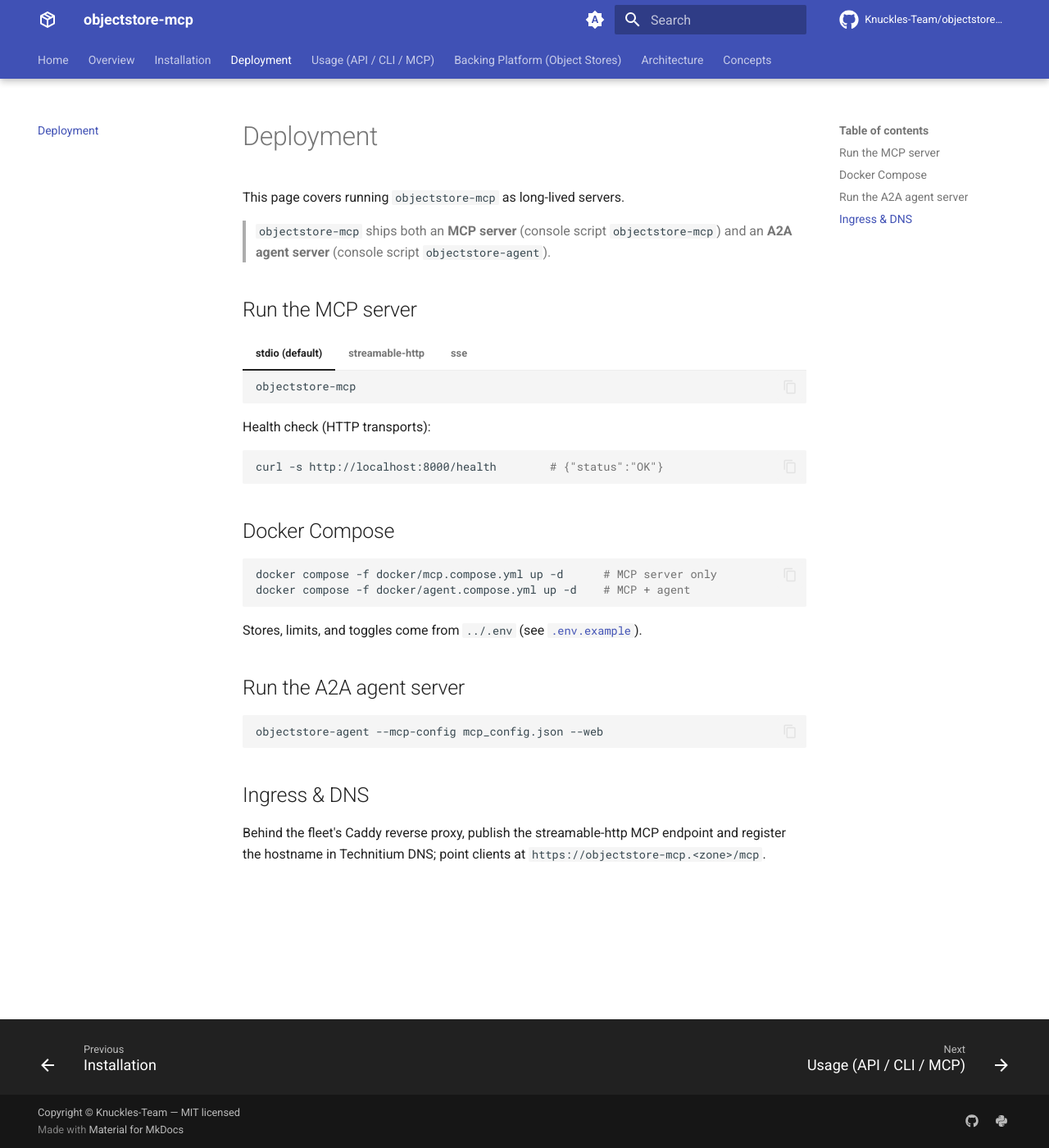
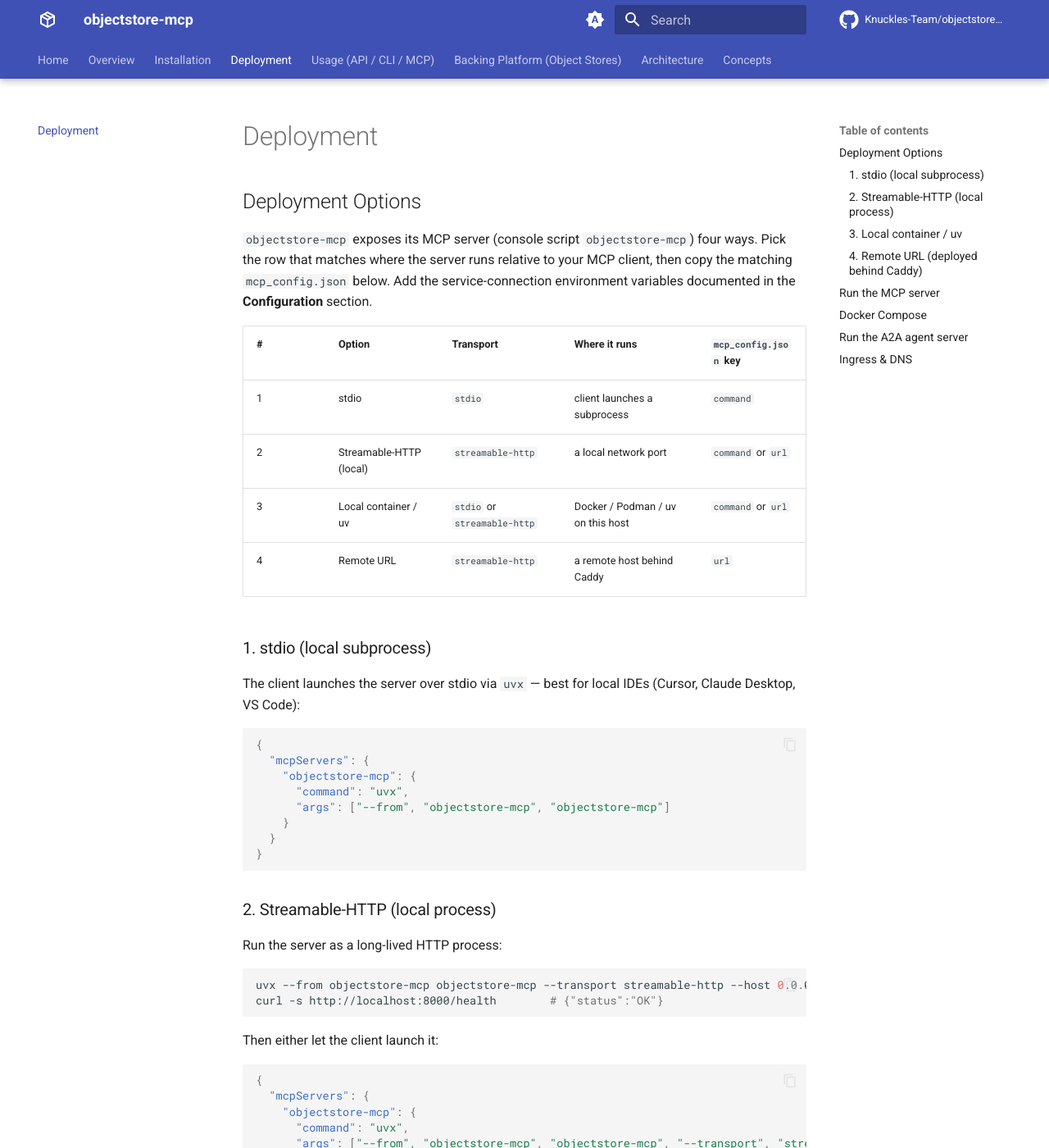
Before and after one commit to Knuckles-Team/objectstore-mcp, an MkDocs documentation site: the page built from docs/deployment.md, in a window 1280 px wide and 1400 px high. Shown: the whole window at 82% size. Built offline with MkDocs 1.6.1 and Material for MkDocs 9.7.7, drawn with Linux system fonts in a browser that asks for light colours; comment, search, counter and statistics services are not loaded; some of the changed text lies outside the part shown.

Commit message:
Standardize MCP deployment docs: 4 options + docs pointer

````diff
--- a/docs/deployment.md
+++ b/docs/deployment.md
@@ -1,4 +1,135 @@
 # Deployment
+
+<!-- BEGIN GENERATED: deployment-options -->
+## Deployment Options
+
+`objectstore-mcp` exposes its MCP server (console script `objectstore-mcp`) four ways. Pick the row that
+matches where the server runs relative to your MCP client, then copy the matching
+`mcp_config.json` below. Add the service-connection environment variables documented in the **Configuration** section.
+
+| # | Option | Transport | Where it runs | `mcp_config.json` key |
+|---|--------|-----------|---------------|------------------------|
+| 1 | stdio | `stdio` | client launches a subprocess | `command` |
+| 2 | Streamable-HTTP (local) | `streamable-http` | a local network port | `command` or `url` |
+| 3 | Local container / uv | `stdio` or `streamable-http` | Docker / Podman / uv on this host | `command` or `url` |
+| 4 | Remote URL | `streamable-http` | a remote host behind Caddy | `url` |
+
+### 1. stdio (local subprocess)
+
+The client launches the server over stdio via `uvx` — best for local IDEs
+(Cursor, Claude Desktop, VS Code):
+
+```json
+{
+  "mcpServers": {
+    "objectstore-mcp": {
+      "command": "uvx",
+      "args": ["--from", "objectstore-mcp", "objectstore-mcp"]
+    }
+  }
+}
+```
+
+### 2. Streamable-HTTP (local process)
+
+Run the server as a long-lived HTTP process:
+
+```bash
+uvx --from objectstore-mcp objectstore-mcp --transport streamable-http --host 0.0.0.0 --port 8000
+curl -s http://localhost:8000/health        # {"status":"OK"}
+```
+
+Then either let the client launch it:
+
+```json
+{
+  "mcpServers": {
+    "objectstore-mcp": {
+      "command": "uvx",
+      "args": ["--from", "objectstore-mcp", "objectstore-mcp", "--transport", "streamable-http", "--port", "8000"],
+      "env": {
+        "TRANSPORT": "streamable-http",
+        "HOST": "0.0.0.0",
+        "PORT": "8000"
+      }
+    }
+  }
+}
+```
+
+…or connect to the already-running process by URL:
+
+```json
+{
+  "mcpServers": {
+    "objectstore-mcp": { "url": "http://localhost:8000/mcp" }
+  }
+}
+```
+
+### 3. Local container / uv
+
+**(a) Launch a container directly from `mcp_config.json`** (stdio over the container —
+no ports to manage). Swap `docker` for `podman` for a daemonless runtime:
+
+```json
+{
+  "mcpServers": {
+    "objectstore-mcp": {
+      "command": "docker",
+      "args": [
+        "run", "-i", "--rm",
+        "-e", "TRANSPORT=stdio",
+        "knucklessg1/objectstore-mcp:latest"
+      ]
+    }
+  }
+}
+```
+
+**(b) Run a local streamable-http container, then connect by URL:**
+
+```bash
+docker run -d --name objectstore-mcp -p 8000:8000 \
+  -e TRANSPORT=streamable-http \
+  -e PORT=8000 \
+  knucklessg1/objectstore-mcp:latest
+# or, from a clone of this repo:
+docker compose -f docker/mcp.compose.yml up -d
+```
+
+```json
+{
+  "mcpServers": {
+    "objectstore-mcp": { "url": "http://localhost:8000/mcp" }
+  }
+}
+```
+
+**(c) From a local checkout with `uv`:**
+
+```bash
+uv run objectstore-mcp --transport streamable-http --port 8000
+```
+
+### 4. Remote URL (deployed behind Caddy)
+
+When the server is deployed remotely (e.g. as a Docker service) and published through
+Caddy on the internal `*.arpa` zone, connect with the `"url"` key — no local process or
+image required:
+
+```json
+{
+  "mcpServers": {
+    "objectstore-mcp": { "url": "http://objectstore-mcp.arpa/mcp" }
+  }
+}
+```
+
+Caddy reverse-proxies `http://objectstore-mcp.arpa` to the container's `:8000`
+streamable-http listener; `http://objectstore-mcp.arpa/health` returns
+`{"status":"OK"}` when the service is live.
+<!-- END GENERATED: deployment-options -->
 
 This page covers running `objectstore-mcp` as long-lived servers.
 
````
Also changed, not shown: README.md (+15 -0 lines).
